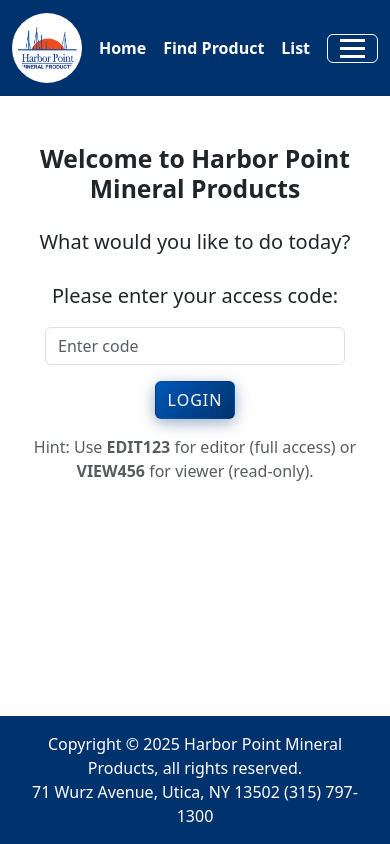
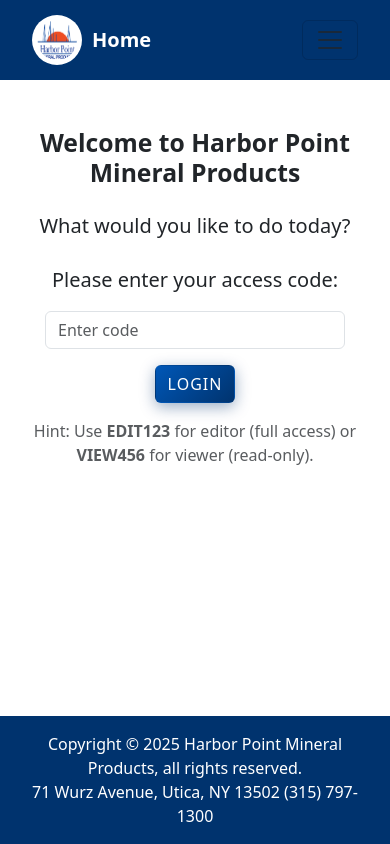
Before and after one commit to shwetaraheja/inventory-system, a React (Create React App) app in the folder frontend/: page / in a window 390 px wide. Built offline with nearby package versions, Linux system fonts and the light colour scheme.

Commit message:
navbar fixed

```diff
--- a/frontend/public/index.html
+++ b/frontend/public/index.html
@@ -1,8 +1,8 @@
-<!DOCTYPE html>
+<!doctype html>
 <html lang="en">
   <head>
     <meta charset="utf-8" />
-    <link rel="icon" href="%PUBLIC_URL%/favicon.ico" />
+    <link rel="icon" href="%PUBLIC_URL%/logo.ico" />
     <meta name="viewport" content="width=device-width, initial-scale=1" />
     <meta name="theme-color" content="#000000" />
     <meta
@@ -24,7 +24,7 @@
       work correctly both with client-side routing and a non-root public URL.
       Learn how to configure a non-root public URL by running `npm run build`.
     -->
-    <title>React App</title>
+    <title>Harbor point mineral products</title>
   </head>
   <body>
     <noscript>You need to enable JavaScript to run this app.</noscript>
--- a/frontend/src/App.js
+++ b/frontend/src/App.js
@@ -12,165 +12,177 @@
 import Footer from "./pages/footer";
 import ListPage from "./pages/listPage";
 
-// A simple navbar component using the AuthContext
 function AppNavbar() {
   const [isOpen, setIsOpen] = useState(false);
-  // Place the following lines at the top of your component (inside the function)
   const { role, logout } = useContext(AuthContext);
   const navigate = useNavigate();
-  const toggleMenu = () => {
-    setIsOpen(!isOpen);
+
+  const toggleMenu = () => setIsOpen(!isOpen);
+  const closeMenu = () => setIsOpen(false);
+
+  const handleLogout = () => {
+    logout();
+    navigate("/");
+    closeMenu();
   };
 
-  const handleLogout = () => {
-    logout(); // reset the authentication context
-    navigate("/"); // redirect back to the login/home page
-  };
+  const desktopNavLinks = (
+    <div className="navbar-nav">
+      {role === "editor" && (
+        <>
+          <Link className="nav-link text-white" to="/feed">
+            Add Product
+          </Link>
+          <Link className="nav-link text-white" to="/update">
+            Update Product
+          </Link>
+          <Link className="nav-link text-white" to="/delete">
+            Delete Product
+          </Link>
+        </>
+      )}
+      {(role === "editor" || role === "viewer") && (
+        <>
+          <Link className="nav-link text-white" to="/finder">
+            Find Product
+          </Link>
+          <Link className="nav-link text-white" to="/list">
+            List
+          </Link>
+        </>
+      )}
+      {role && (
+        <>
+          <span className="nav-link text-white disabled">
+            {role.charAt(0).toUpperCase() + role.slice(1)}
+          </span>
+          <button className="btn btn-outline-light ms-2" onClick={handleLogout}>
+            Logout
+          </button>
+        </>
+      )}
+    </div>
+  );
+
+  const mobileNavLinks = (
+    <div className="d-flex flex-column">
+      {role === "editor" && (
+        <>
+          <Link
+            className="text-white py-2 px-3"
+            style={{ textDecoration: "none" }}
+            to="/feed"
+            onClick={closeMenu}
+          >
+            Add Product
+          </Link>
+          <Link
+            className="text-white py-2 px-3"
+            style={{ textDecoration: "none" }}
+            to="/update"
+            onClick={closeMenu}
+          >
+            Update Product
+          </Link>
+          <Link
+            className="text-white py-2 px-3"
+            style={{ textDecoration: "none" }}
+            to="/delete"
+            onClick={closeMenu}
+          >
+            Delete Product
+          </Link>
+        </>
+      )}
+      {(role === "editor" || role === "viewer") && (
+        <>
+          <Link
+            className="text-white py-2 px-3"
+            to="/finder"
+            onClick={closeMenu}
+            style={{ textDecoration: "none" }}
+          >
+            Find Product
+          </Link>
+          <Link
+            className="text-white py-2 px-3"
+            to="/list"
+            onClick={closeMenu}
+            style={{ textDecoration: "none" }}
+          >
+            List
+          </Link>
+        </>
+      )}
+      {role && (
+        <>
+          <span className="text-white py-2 px-3">
+            {role.charAt(0).toUpperCase() + role.slice(1)}
+          </span>
+          <button className="btn btn-outline-light m-2" onClick={handleLogout}>
+            Logout
+          </button>
+        </>
+      )}
+    </div>
+  );
 
   return (
     <nav
       className="navbar navbar-expand-lg"
-      style={{ backgroundColor: "#00336e" }}
+      style={{ backgroundColor: "#00336e", padding: "10px 20px" }}
     >
       <div className="container-fluid">
-        <Link className="navbar-brand" to="/">
+        {/* Logo and Home */}
+        <Link
+          className="navbar-brand d-flex align-items-center text-white"
+          to="/"
+          onClick={closeMenu}
+        >
           <img
             src="/logo.png"
             alt="Harbor Point Logo"
             style={{
-              width: "70px",
-              height: "70px",
+              width: "50px",
+              height: "50px",
               borderRadius: "50%",
-              objectFit: "contain",
               backgroundColor: "#fff",
               padding: "5px",
+              marginRight: "10px",
             }}
           />
+          <span className="fw-bold">Home</span>
         </Link>
 
-        <Link
-          className="navbar-brand"
-          to="/"
-          style={{ color: "#fff", fontSize: "16px", fontWeight: "bold" }}
-        >
-          Home
-        </Link>
-
-        {role !== "editor" ? (
-          <></>
-        ) : (
-          <Link
-            className="navbar-brand"
-            to="/feed"
-            style={{ color: "#fff", fontSize: "16px", fontWeight: "bold" }}
-          >
-            Add Product
-          </Link>
-        )}
-
-        <Link
-          className="navbar-brand"
-          to="/finder"
-          style={{ color: "#fff", fontSize: "16px", fontWeight: "bold" }}
-        >
-          Find Product
-        </Link>
-
-        {role !== "editor" ? (
-          <></>
-        ) : (
-          <Link
-            className="navbar-brand"
-            to="/update"
-            style={{ color: "#fff", fontSize: "16px", fontWeight: "bold" }}
-          >
-            Update Product
-          </Link>
-        )}
-        {role !== "editor" ? (
-          <></>
-        ) : (
-          <Link
-            className="navbar-brand"
-            to="/delete"
-            style={{ color: "#fff", fontSize: "16px", fontWeight: "bold" }}
-          >
-            Delete Product
-          </Link>
-        )}
-
-        <Link
-          className="navbar-brand"
-          to="/list"
-          style={{ color: "#fff", fontSize: "16px", fontWeight: "bold" }}
-        >
-          List
-        </Link>
-
-        {/* Custom toggler button */}
-        <button
-          className="navbar-toggler"
-          type="button"
-          onClick={toggleMenu}
-          aria-label="Toggle navigation"
-          style={{ borderColor: "white" }}
-        >
-          {/* Simple hamburger icon */}
-          <span
-            style={{
-              display: "block",
-              width: "25px",
-              height: "3px",
-              marginBottom: "5px",
-              backgroundColor: "white",
-            }}
-          ></span>
-          <span
-            style={{
-              display: "block",
-              width: "25px",
-              height: "3px",
-              marginBottom: "5px",
-              backgroundColor: "white",
-            }}
-          ></span>
-          <span
-            style={{
-              display: "block",
-              width: "25px",
-              height: "3px",
-              backgroundColor: "white",
-            }}
-          ></span>
+        {/* Toggle Button for Mobile */}
+        <button className="navbar-toggler" type="button" onClick={toggleMenu}>
+          <span className="navbar-toggler-icon"></span>
         </button>
 
-        {/* Show/hide menu based on state */}
-        <div
-          className={`navbar-collapse ${isOpen ? "show" : "collapse"}`}
-          id="navbarSupportedContent"
-        >
-          <ul className="navbar-nav ms-auto">
-            {role && (
-              <>
-                <li className="nav-item">
-                  <span className="nav-link" style={{ color: "#fff " }}>
-                    {role.charAt(0).toUpperCase() + role.slice(1)}
-                  </span>
-                </li>
-                <li className="nav-item">
-                  <button
-                    className="btn btn-secondary nav-link"
-                    onClick={handleLogout}
-                    style={{ color: "#fff" }}
-                  >
-                    Logout
-                  </button>
-                </li>
-              </>
-            )}
-          </ul>
+        {/* Desktop Menu */}
+        <div className="collapse navbar-collapse d-none d-lg-flex justify-content-end">
+          {desktopNavLinks}
         </div>
       </div>
+
+      {/* Mobile Menu */}
+      {isOpen && (
+        <div
+          className="d-lg-none text-white"
+          style={{
+            backgroundColor: "#00336e",
+            position: "absolute",
+            top: "100%",
+            right: 0,
+            width: "60%",
+            zIndex: 1000,
+            borderBottomRightRadius: "10px",
+            opacity: 0.95,
+          }}
+        >
+          {mobileNavLinks}
+        </div>
+      )}
     </nav>
   );
 }
--- a/frontend/src/pages/listPage.js
+++ b/frontend/src/pages/listPage.js
@@ -28,6 +28,36 @@
       console.error("Error fetching products:", error);
     }
   };
+  const downloadCSV = () => {
+    if (products.length === 0) return;
+
+    const headers = [
+      "Barcode",
+      "Product Name",
+      "Quantity",
+      "Warehouse",
+      "Aisle",
+    ];
+    const rows = products.map((p) => [
+      p.barcode,
+      p.name,
+      p.quantity,
+      p.warehouse,
+      p.containerCode,
+    ]);
+
+    const csvContent =
+      "data:text/csv;charset=utf-8," +
+      [headers, ...rows].map((e) => e.join(",")).join("\n");
+
+    const encodedUri = encodeURI(csvContent);
+    const link = document.createElement("a");
+    link.setAttribute("href", encodedUri);
+    link.setAttribute("download", "product_inventory.csv");
+    document.body.appendChild(link); // Required for Firefox
+    link.click();
+    document.body.removeChild(link);
+  };
 
   const totalPages = Math.ceil(products.length / PRODUCTS_PER_PAGE);
 
@@ -42,6 +72,11 @@
 
   return (
     <div className="container mt-4">
+      <div className="d-flex justify-content-end mb-3">
+        <button className=" attractive-button btn " onClick={downloadCSV}>
+          ⬇️ Download CSV
+        </button>
+      </div>
       <div className="card shadow p-4">
         <h3 className="text-center mb-4">Product Inventory</h3>
         <div className="table-responsive">
```
Also changed, not shown: frontend/src/pages/FinderPage.js (+27 -14 lines), 1 other file (tests, documents, lock files or other folders).
